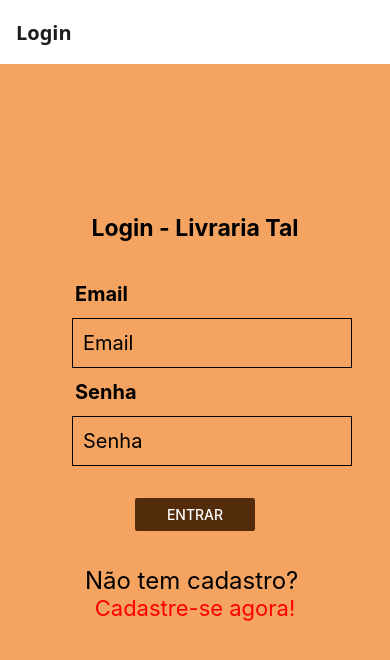
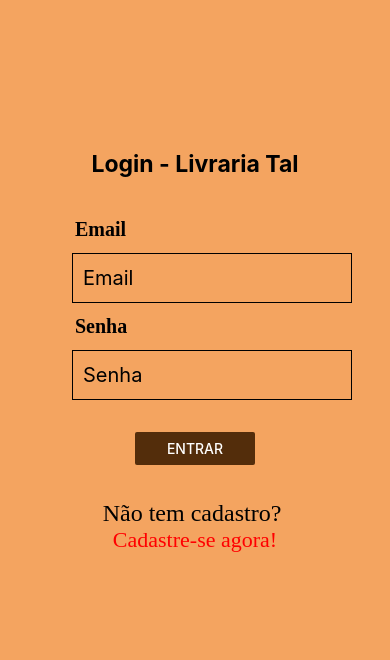
Before and after one commit to rawfaela/Livraria, a React Native app in the folder projetolivraria/: screen /Login in a window 390 px wide. Shown: the top 660 px of the page. Built offline with nearby package versions, Linux system fonts and the light colour scheme.

Commit message:
mudei megocinho que tava feio

```diff
--- a/projetolivraria/App.js
+++ b/projetolivraria/App.js
@@ -29,11 +29,11 @@ export default function App() {
     <NavigationContainer>
       <Stack.Navigator screenOptions={{ headerShadowVisible: false, headerStyle: {margin:0}, headerTitleStyle: {fontWeight: 'bold', fontSize: 20} }}>
 
-        <Stack.Screen name='Login' component={Login} options={{}} />
+        <Stack.Screen name='Login' component={Login} options={{headerShown: false}} />
 
         <Stack.Screen name='BottomTabs' component={BottomTabs} options={{headerShown: false}} />
 
-        <Stack.Screen name='Cadastro' component={Cadastro} options={{}} />
+        <Stack.Screen name='Cadastro' component={Cadastro} options={{headerShown: false}} />
 
       </Stack.Navigator>
     </NavigationContainer>
--- a/projetolivraria/Screens/Login.js
+++ b/projetolivraria/Screens/Login.js
@@ -65,8 +65,8 @@ export default function Login({ navigation }) {
                 </View>
                 <br></br>
                 <View style={styles.cadastro}>
-                    <Text style={{ fontSize: 24 }}>Não tem cadastro? </Text>
-                    <Text style={{ color: 'red', fontSize: 22 }}
+                    <Text style={{ fontSize: 24, fontFamily: 'Bookman Old Style' }}>Não tem cadastro? </Text>
+                    <Text style={{ color: 'red', fontSize: 22, fontFamily: 'Bookman Old Style' }}
 
                         onPress={() => navigation.navigate('Cadastro')}
                     >
@@ -82,6 +82,7 @@ const styles = StyleSheet.create({
     container: {
         flex: 1,
         backgroundColor: '#F4A460',
+
     },
 
     tudo: {
@@ -104,10 +105,12 @@ const styles = StyleSheet.create({
         fontSize: 23,
         paddingBottom: 40,
         alignSelf: 'center',
+        //colocar a fonte satisfy aqui
     },
     text2: {
         paddingLeft: 15,
-        fontSize: 20
+        fontSize: 20,
+        fontFamily: 'Bookman Old Style'
     },
 
     botoes: {
```
